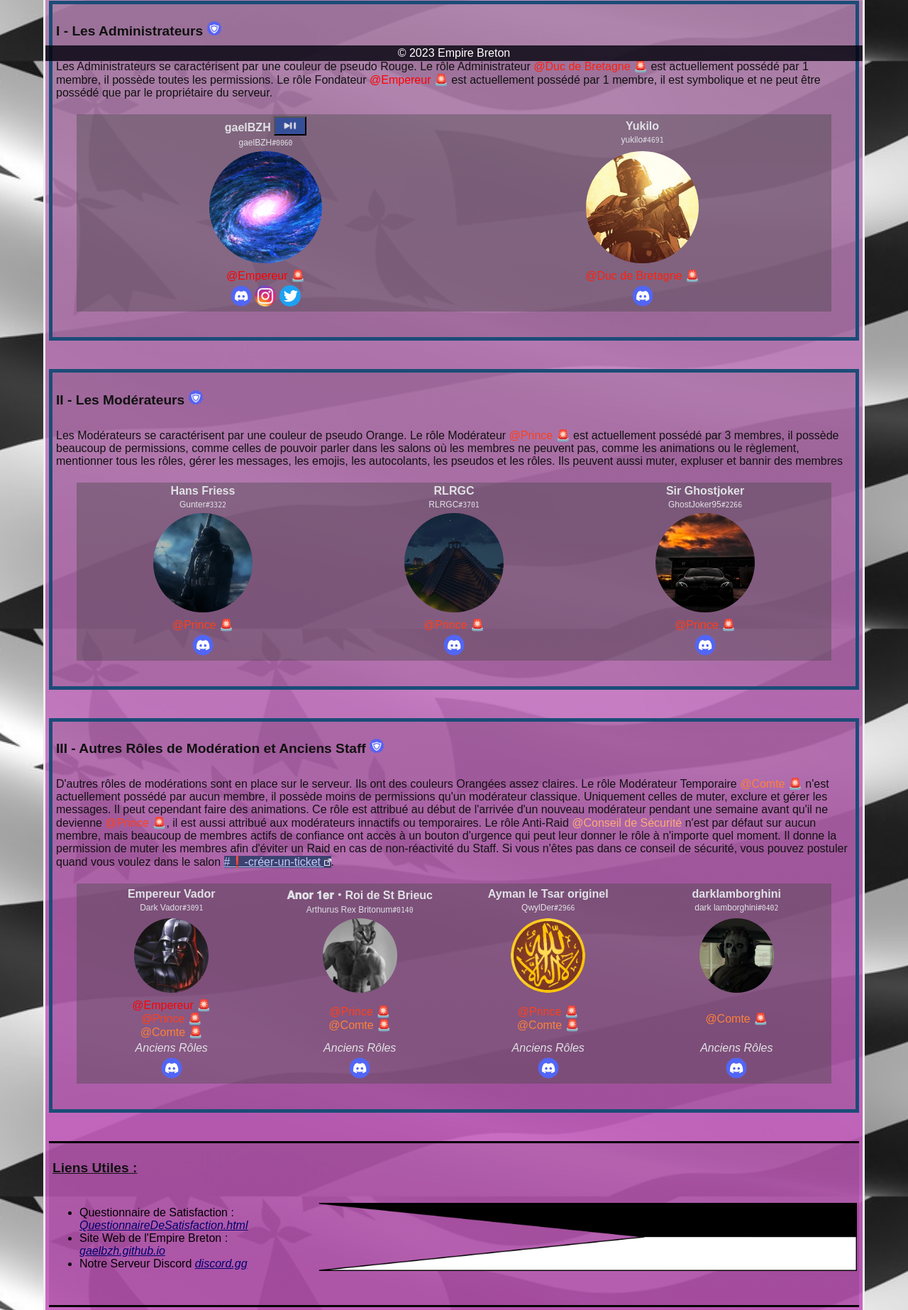
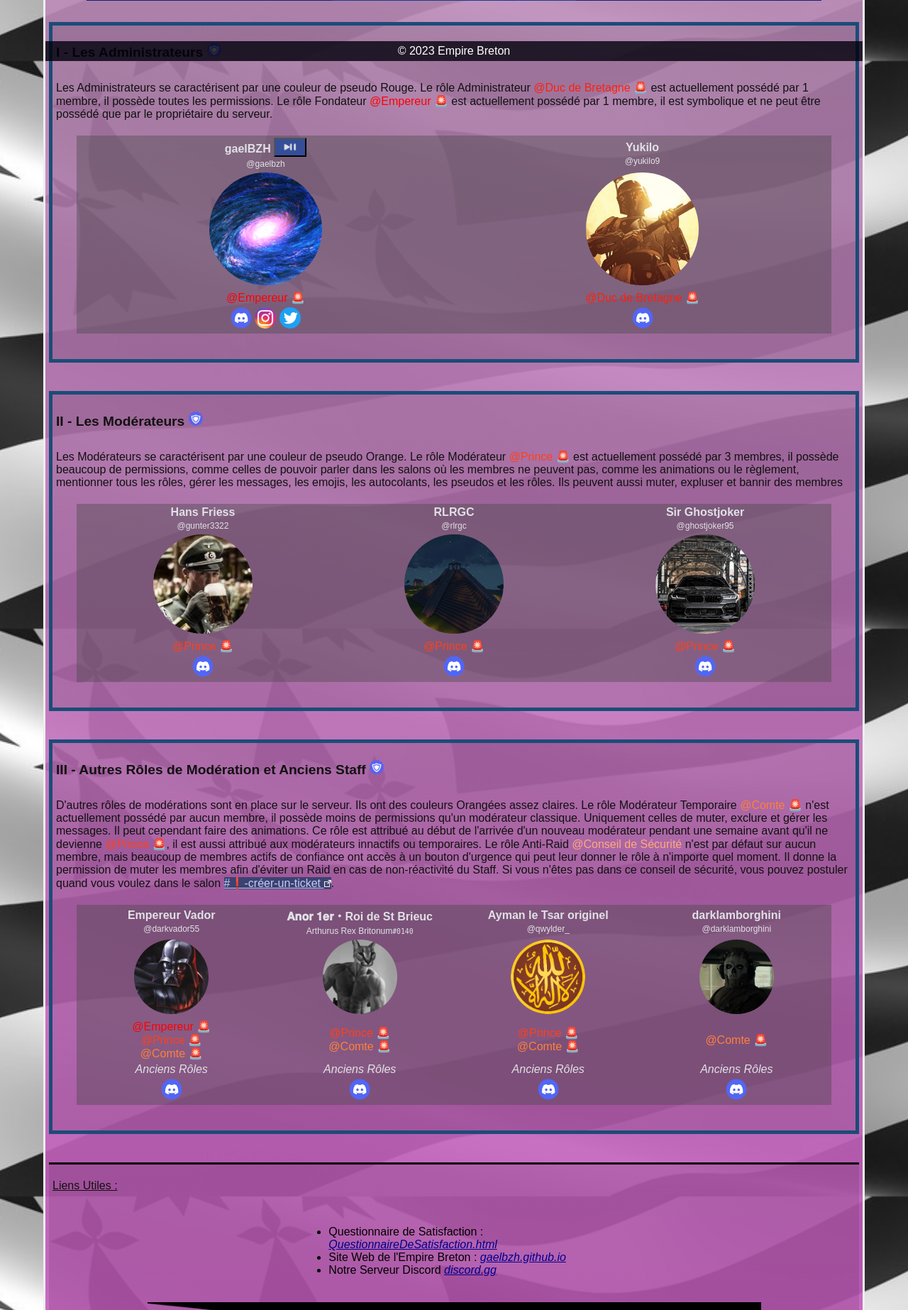
Before and after one commit to gaelBZH/gaelBZH.github.io, a PHP site: page /Staff.html in a window 1280 px wide. Shown: the part 714-2560 px from the top of the page at 71% size. Run offline with PHP 8.4, Linux system fonts and the light colour scheme.

Commit message:
Staff 🚨
Extension Staff 🚨

```diff
--- a/Staff.html
+++ b/Staff.html
@@ -8,6 +8,7 @@
     <title>Staff - Empire Breton</title> <!--Titre de la Page-->
     <link rel="stylesheet" href="Staff/Staff.css"> <!--Feuille de Style CSS-->
     <link rel="stylesheet" href="StyleBoutons.css"> <!--Feuille de Style CSS-->
+    <link rel="stylesheet" href="StylesGlobaux.css"> <!--Feuille de Style CSS-->
     <link rel="icon" href="Images/Icone.png"> <!--Icône du Site-->
     <script>
         function playpause()
@@ -49,8 +50,8 @@
             </p>
 
             <table><tbody><tr>
-                <td><strong>gaelBZH</strong> <button onclick="playpause()" style="background-color: #354E98 ;"><img alt="Play Pause" src="Staff/PlayPause.png" id="PlayPause"></button><br><small style="font-size: 75%">gaelBZH<code>#0060</code></small></td>
-                <td><strong>Yukilo</strong><br><small style="font-size: 75%">yukilo<code>#4691</code></small></td>
+                <td><strong>gaelBZH</strong> <button onclick="playpause()" style="background-color: #354E98 ;"><img alt="Play Pause" src="Staff/PlayPause.png" id="PlayPause"></button><br><small style="font-size: 75%">@gaelbzh</small></td>
+                <td><strong>Yukilo</strong><br><small style="font-size: 75%">@yukilo9</small></td>
             </tr><tr>
                 <td><a id="LinkAdmin1" target="_blank" href="Staff/gaelBZH.png"><img id="Admin1" class="loupe" src="Staff/gaelBZH.png" alt="gaelBZH"></a></td>
                 <td><a target="_blank" href="Staff/yukilo.png"><img  id="Admin2" class="loupe" src="Staff/yukilo.png"  alt="yukilo"> </a></td>
@@ -75,9 +76,9 @@
             </p>
 
             <table><tbody><tr>
-                <td><strong>Hans Friess</strong><br><small style="font-size: 75%">Gunter<code>#3322</code></small></td>
-                <td><strong>RLRGC</strong><br><small style="font-size: 75%">RLRGC<code>#3701</code></small></td>
-                <td><strong>Sir Ghostjoker</strong><br><small style="font-size: 75%">GhostJoker95<code>#2266</code></small></td>
+                <td><strong>Hans Friess</strong><br><small style="font-size: 75%">@gunter3322</small></td>
+                <td><strong>RLRGC</strong><br><small style="font-size: 75%">@rlrgc</small></td>
+                <td><strong>Sir Ghostjoker</strong><br><small style="font-size: 75%">@ghostjoker95</small></td>
             </tr><tr>
                 <td><a target="_blank" href="Staff/Gunter.png"><img class="loupe" src="Staff/Gunter.png" width="10px" alt="Gunter">                </a></td>
                 <td><a target="_blank" href="Staff/RLRGC.png"><img class="loupe" src="Staff/RLRGC.png"  width="10px" alt="RLRGC">                 </a></td>
@@ -106,10 +107,10 @@
             </p>
 
             <table><tbody><tr>
-                <td><strong>Empereur Vador</strong><br><small style="font-size: 75%">Dark Vador<code>#3091</code></small></td>
+                <td><strong>Empereur Vador</strong><br><small style="font-size: 75%">@darkvador55</small></td>
                 <td><strong>𝐀𝐧𝐨𝐫 𝟏𝐞𝐫・Roi de St Brieuc</strong><br><small style="font-size: 75%">Arthurus Rex Britonum<code>#0140</code></small></td>
-                <td><strong>Ayman le Tsar originel</strong><br><small style="font-size: 75%">QwylDer<code>#2966</code></small></td>
-                <td><strong>darklamborghini</strong><br><small style="font-size: 75%">dark lamborghini<code>#0402</code></small></td>
+                <td><strong>Ayman le Tsar originel</strong><br><small style="font-size: 75%">@qwylder_</small></td>
+                <td><strong>darklamborghini</strong><br><small style="font-size: 75%">@darklamborghini</small></td>
             </tr><tr>
                 <td><a target="_blank" href="Staff/DarkVador.png"><img class="loupe" src="Staff/DarkVador.png" width="10px" alt="DarkVador">     </a></td>
                 <td><a target="_blank" href="Staff/Ano.png"><img class="loupe" src="Staff/Ano.png"  width="10px" alt="Anorithor">          </a></td>
@@ -135,22 +136,21 @@
 		</div>
 
     <!--Liens Utiles-->
-    <div id="LiensUtiles">
-        <p class="TitrePartie"><u>Liens Utiles :</u></p>
-
-        <table><tbody><tr>
-            <td class="Tiers">
+    <footer id="FooterLinks">
+        <p><u>Liens Utiles :</u></p>
+        <div>
+            <div class="Tiers">
                 <ul>
                     <li>Questionnaire de Satisfaction : <a href="QuestionnaireDeSatisfaction.html"><i>QuestionnaireDeSatisfaction.html</i></a></li>
                     <li>Site Web de l'Empire Breton : <a  href="https://gaelbzh.github.io"><i>gaelbzh.github.io</i></a></li>
                     <li>Notre Serveur Discord <a href="https://discord.gg/Zaw7bB2bnj"><i>discord.gg</i></a></li>
                 </ul>
-            </td>
-            <td class="DeuxTiers">
+            </div>
+            <div class="DeuxTiers">
                 <img src="Images/Flamme.png" alt="Flamme Ducale Bretonne" id="Flamme">
-            </td>
-        </tr></tbody></table>
-    </div>
+            </div>
+        </div>
+    </footer>
 
     <!--Barre du Bas-->
     <div id="BarreDuBas">
--- a/Staff/Staff.css
+++ b/Staff/Staff.css
@@ -1,63 +1,19 @@
-/* Fond de la Page */
-html{
-	background-color : #030219;background: url(../Images/DrapeauBreton.png) no-repeat center fixed;  /* Fond Drapeau Breton */
-	background-size: cover; /* Agrandir Drapeau à la taille de l'écran */
-	font-size: 100%; /* Taille Texte par Défaut */
-	font-family:Arial; /* Police par Défaut */
+/* Fond de Page */
+body{
+	background-image: linear-gradient(
+		rgba(186, 157, 184, 0.9)	,
+		rgba(196, 87, 189, 0.9))	, url("");
 }
 
-/* Corps de la Page */
-body{
-	background-image: linear-gradient(rgba(186, 157, 184, 0.9),rgba(196, 87, 189, 0.9) ), url("");
-	width: 90%;
-	margin: auto;
-	margin-top: 20px;
-	margin-bottom: 20px;
-	border: 3px solid #EEEEEE;
-
-}
-
-/* Sélection de Texte Violette */
-::selection {
-	background-color: rgb(88, 101, 242); /* Fond Violet */
-	color: rgb(255,255,255) /* Texte Blanc */
-  }
-  /* Sélection de Texte Violette */
-
-
-
-/* Barre de Scroll */
-	::-webkit-scrollbar {width: auto;}					 /* Taille Automatique */
-	::-webkit-scrollbar-track-piece{background: #f8f4f4; border-radius: 50px;}	/* Fond Grise Clair */
-	::-webkit-scrollbar-thumb{background-image: url(../Images/Barre.png); background-position: center; background-repeat: no-repeat; background-size: cover;   border-radius: 50px; height: 35%;}	/* Image Barre de Scroll */
-	::-webkit-scrollbar-button{background: #a8a8a8;}	/* Boutons Barre de Scroll */
-	::-webkit-scrollbar-corner{background: #f8f4f4}	/* Coin Inférieur Droit */
-/* Barre de Scroll*/
-
-
-
-/* Texte de la Page */
-p{
-	color:#111111;
-	padding: 5px;
-}
-
-/* Titre Principal */
-.dixpourcent{width: 10%}
-#TitrePrincipal{width: 10%;}
 h1{
 	background-color: #920097;
 	color:rgb(230, 230, 230);
-	font-weight: bold;
-	text-align: center;
 }
 
 /* Sous-Titre Principal*/
 h2{
 	background-color:rgba(230, 230, 230,0.5);
     color: #030219;
-	font-weight: bold;
-	text-align: center;
 }
 
 /* Styles des Grandes Parties */
@@ -69,21 +25,6 @@ h2{
 
 /* Titres de Parties */
 .TitrePartie{font-weight: bold;font-size: 120%;}
-
-/* Style Partie des Liens */
-#LiensUtiles{
-	border-style: solid none;
-	background-color: rgba(0, 0, 0, 0.1);
-	margin: 5px 5px 10px 5px;
-}
-
-/* Couleur des Liens */
-#LiensUtiles a{color:rgb(0, 0, 113)}
-#LiensUtiles a:visited{color:rgb(0, 0, 113)}
-#LiensUtiles a:hover {color:green}
-
-#Flamme{width: 100%}
-#LiensUtiles td{color: black;text-align: left;}
 
 /* Style Image Staff */
 #Staffimg{
@@ -102,19 +43,6 @@ td{width : 25%;text-align :center;color:#e0e1e5} /* Centrer Éléments */
 #PlayPause{width: 30px;}
 .Partie #Admin1, .Partie #Admin2{width: 30%;}
 
-/* Effet de Loupe */
-.loupe {
-	transition: transform .2s; /* Animation */
-	width: 90%;
-
-  }
-
-.loupe:hover {
-	transform: scale(1.25); /* Zoom 125% */
-	border-radius: 25%;
-  }
-
-
 /* Bouton Lien Externe */
 .LienExterne{
 	padding: 4px 5px 4px;
@@ -127,18 +55,3 @@ td{width : 25%;text-align :center;color:#e0e1e5} /* Centrer Éléments */
 }
 #IconeLienExterne{width: 12px;}
 .LienExterne:active{position:relative;top:1px}
-
-.Tiers{width: 33%;}
-.DeuxTiers{width: 67%;}
-
-/* Barre du Bas */
-#BarreDuBas {
-	position: fixed; /* Immobile */
-	bottom: 0; /* Bas de l'écran */
-	width: 90%; /* Taille à 100% */
-	padding: 2px 0px 2px 0px; /* Extension de 5px vers le Haut */
-	text-align: center; /* Centrage Horizontal */
-	vertical-align: middle; /* Centrage Vertical */
-	background: rgba(0, 0, 10, 0.8); /* Couleur Fond Barre */
-}
-/* Barre du Bas */
```
Also changed, not shown: Staff/GhostJoker95.png, Staff/Gunter.png.
